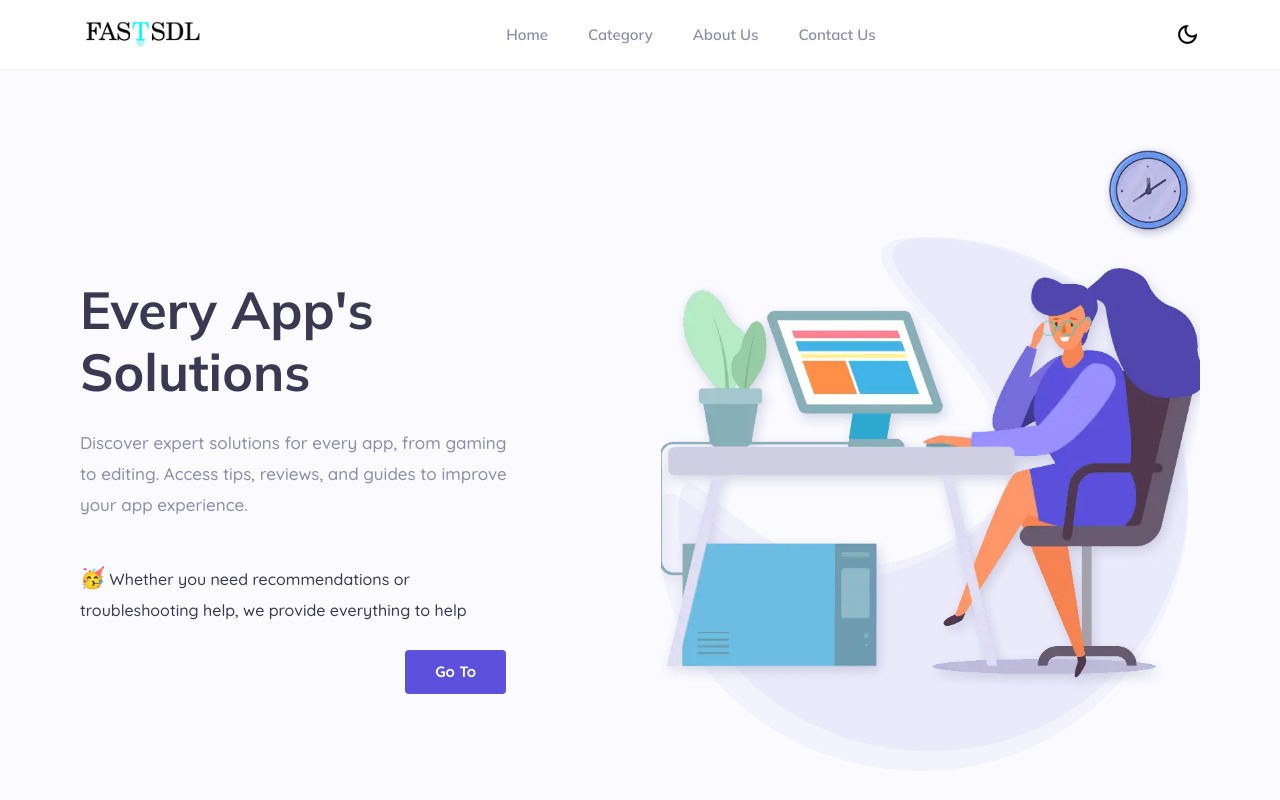
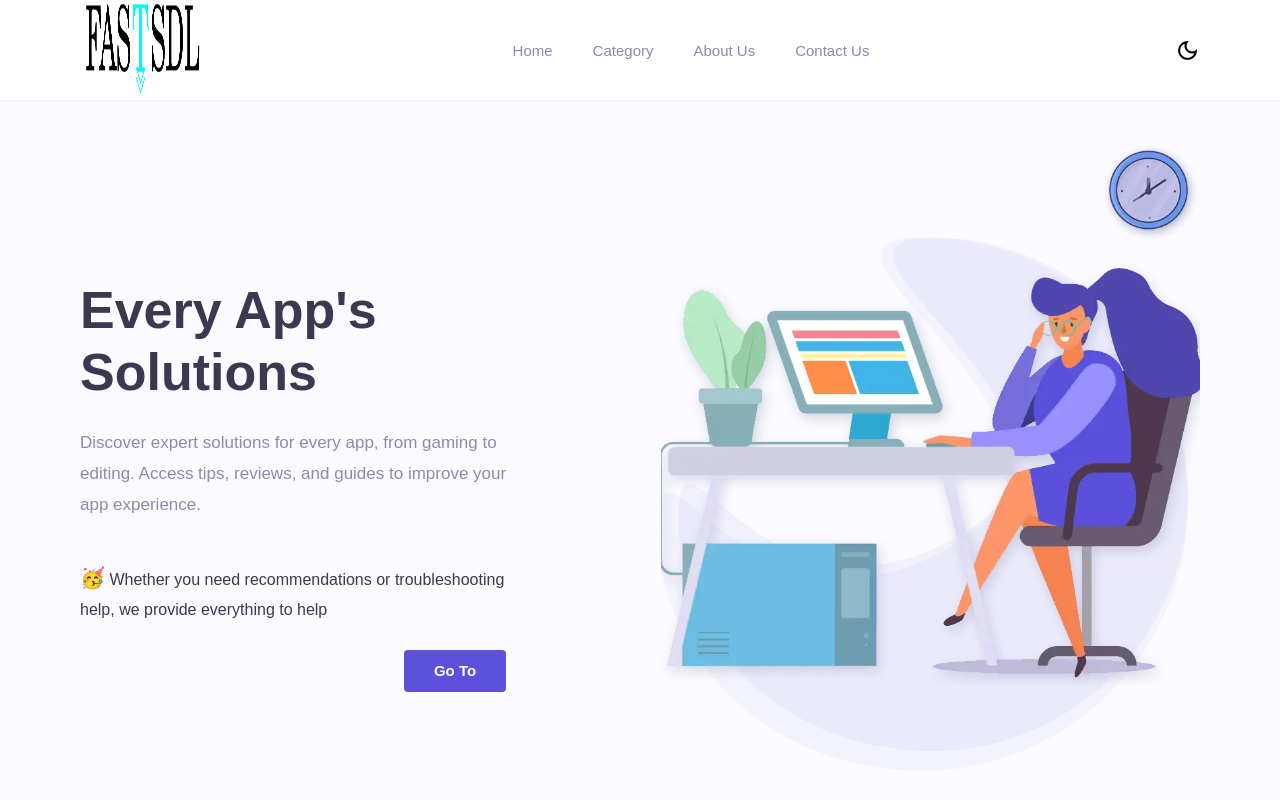
Before and after one commit to This-isjoy/FastsDL, a plain HTML site: page index.html in a window 1280 px wide. Shown: the top 800 px of the page. Drawn offline with nearby package versions, Linux system fonts and the light colour scheme; files that its build step writes are made by us from their sources.

Commit message:
Update index.html

```diff
--- a/index.html
+++ b/index.html
@@ -6,10 +6,10 @@
     <meta name="viewport" content="width=device-width, initial-scale=1.0" />
     <title>Document</title>
     <link rel="shortcut icon" href="./assets/images/favicon.ico" type="image/x-icon" />
-   <link rel="stylesheet" href="./assets/css/style.css" />
-    <link
-        href="https://fonts.googleapis.com/css2?family=Mulish:wght@600;700;900&family=Quicksand:wght@400;500;600;700&display=swap"
-        rel="stylesheet" />
+  <link rel="preload" href="style.css" as="style" onload="this.rel='stylesheet'">
+<noscript><link rel="stylesheet" href="style.css"></noscript>
+   <link rel="preconnect" href="https://fonts.gstatic.com">
+<link href="https://fonts.googleapis.com/css2?family=Roboto&display=swap" rel="stylesheet">
     <link rel="stylesheet"
         href="https://fonts.googleapis.com/css2?family=Material+Symbols+Outlined:opsz,wght,FILL,GRAD@24,400,0,0" />
 </head>
@@ -18,7 +18,7 @@
     <header class="header" id="Header_dark" data-header>
         <div class="container">
             <a href="/" class="logo">
-                <img src="./assets/images/logo.png" alt="Landio logo"  />
+               <img src="./assets/images/logo.png" alt="fastsdl" width="200" height="100">
             </a>
 
             <button class="menu-toggle-btn" data-nav-toggle-btn>
@@ -826,7 +826,7 @@
         </div>
     </footer>
 </body>
-<script src="./assets/js/script.js"></script>
+<script defer src="./assets/js/script.js"></script>
 <script type="module" src="https://unpkg.com/ionicons@5.5.2/dist/ionicons/ionicons.esm.js"></script>
 <script nomodule src="https://unpkg.com/ionicons@5.5.2/dist/ionicons/ionicons.js"></script>
 
```
